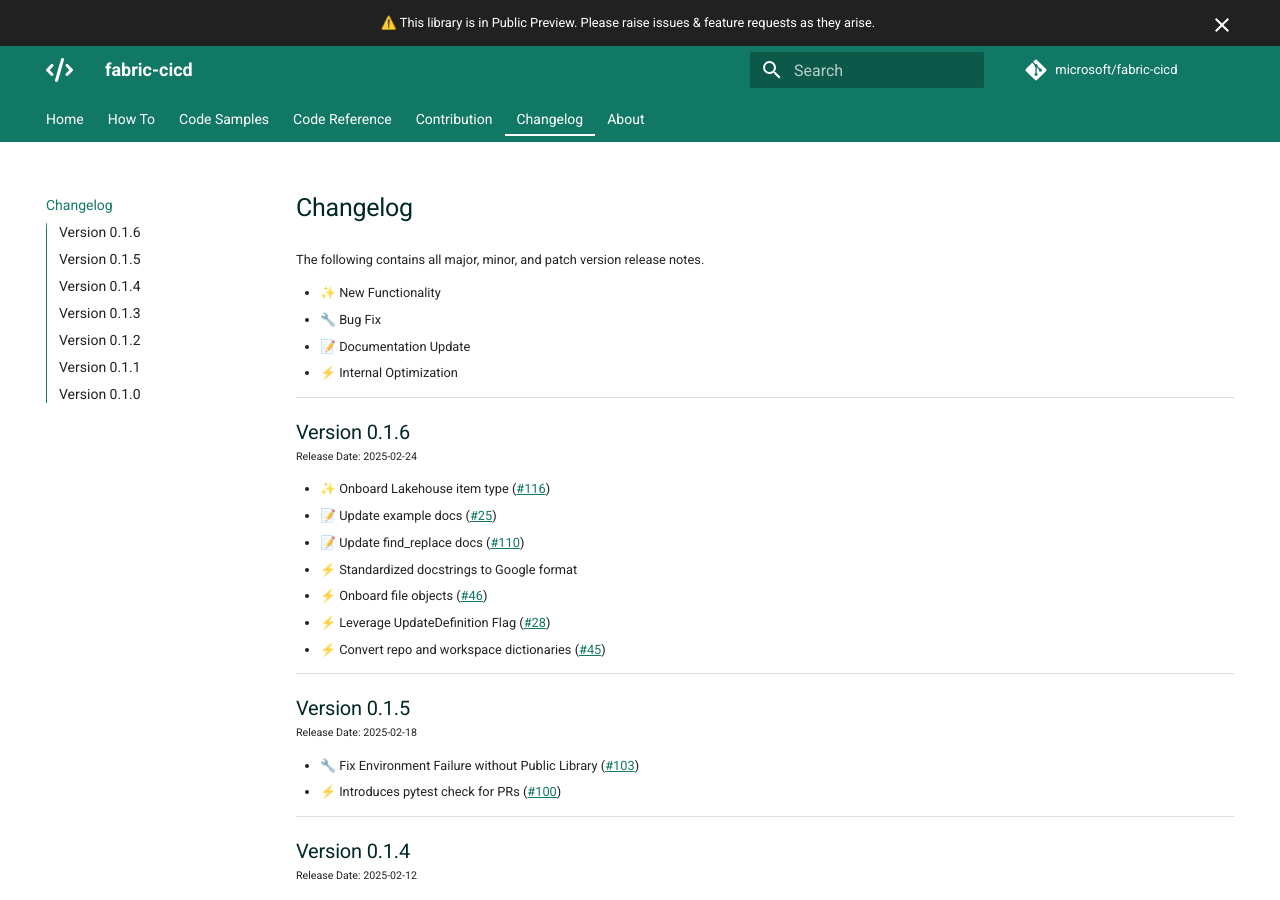
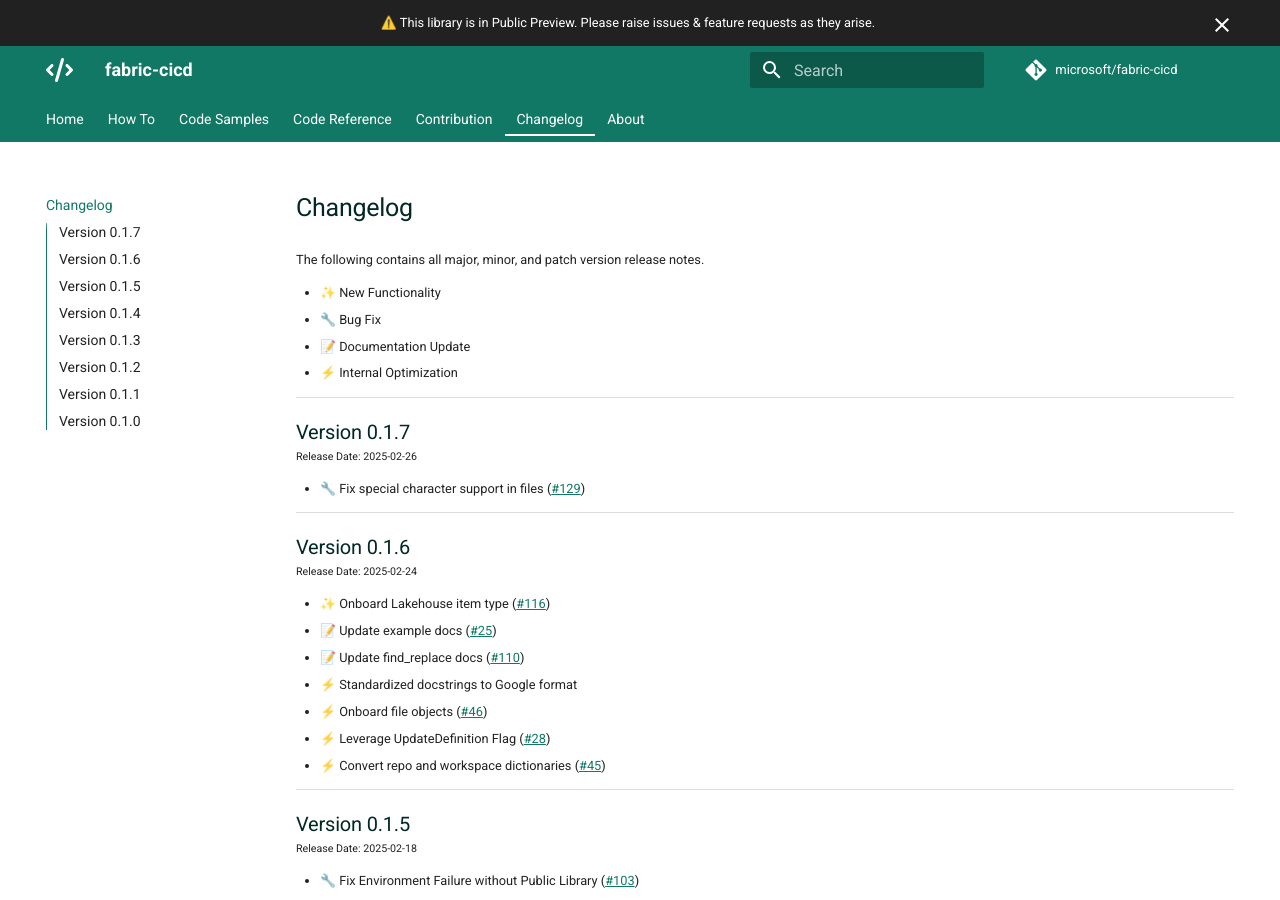
Before and after one commit to shirasassoon/fabric-cicd, an MkDocs documentation site: the page built from docs/changelog.md, in a window 1280 px wide and 900 px high. Built offline with MkDocs 1.6.1 and Material for MkDocs 9.7.7, drawn with Linux system fonts in a browser that asks for light colours; comment, search, counter and statistics services are not loaded; the version menu is left out.

Commit message:
v0.1.7 (#131)
This pull request includes a version bump and an update to the changelog
to document the new release.

Version update:

*
[`VERSION`](diffhunk://#diff-7b60b8e351cbb80c47459ffe2c79f1a26404871f49294780fe47ad0e58c09350L1-R1):
Updated version number from `0.1.6` to `0.1.7`.

Changelog update:

*
[`docs/changelog.md`](diffhunk://#diff-77f023b99d3d58008351d3e82fc06e6d06ba1bc2da9e41be6329b7fa4f419f05R10-R15):
Added release notes for version 0.1.7, including a fix for special
character support in files.

```diff
--- a/docs/changelog.md
+++ b/docs/changelog.md
@@ -6,6 +6,12 @@
 -   🔧 Bug Fix
 -   📝 Documentation Update
 -   ⚡ Internal Optimization
+
+## Version 0.1.7
+
+<span class="md-h2-subheader">Release Date: 2025-02-26</span>
+
+-   🔧 Fix special character support in files ([#129](https://github.com/microsoft/fabric-cicd/issues/129))
 
 ## Version 0.1.6
 
```
Also changed, not shown: 1 other file.
